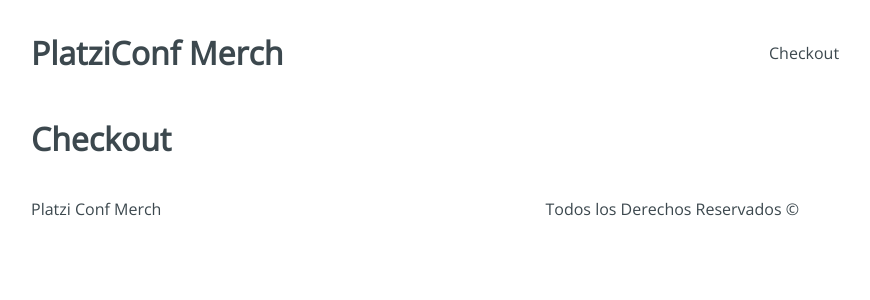
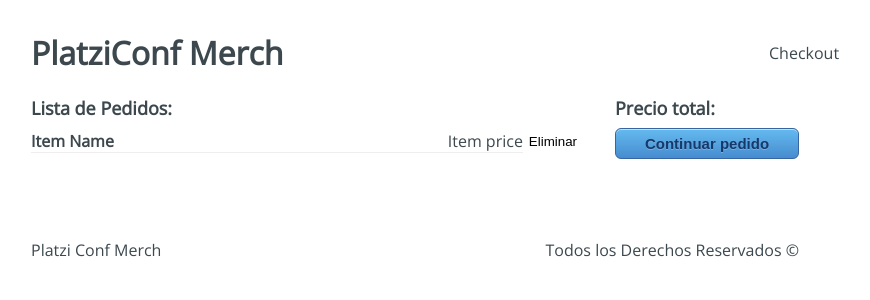
Before and after one commit to Juxn89/platzi-conf-merch-react, a React app: page /checkout in a window 1280 px wide. Shown: the top 300 px of the page, without its empty margins (225-1095 px from the left). Built offline with nearby package versions, Linux system fonts and the light colour scheme.

Commit message:
Added layout and style to Checkout page.

```diff
--- a/src/pages/Checkout.jsx
+++ b/src/pages/Checkout.jsx
@@ -3,6 +3,22 @@
 
 export const Checkout = () => {
   return (
-    <h1>Checkout</h1>
+    <div className='Checkout'>
+      <div className="Checkout-content">
+        <h3>Lista de Pedidos:</h3>
+        <div className="Checkout-item">
+          <div className="Checkout-element">
+            <h4>Item Name</h4>
+            <span>Item price</span>
+          </div>
+          <button type='button'>Eliminar</button>
+        </div>
+      </div>
+
+      <div className='Checkout-sidebar'>
+        <h3>Precio total:</h3>
+        <button type='button'>Continuar pedido</button>
+      </div>
+    </div>
   )
 }
```
